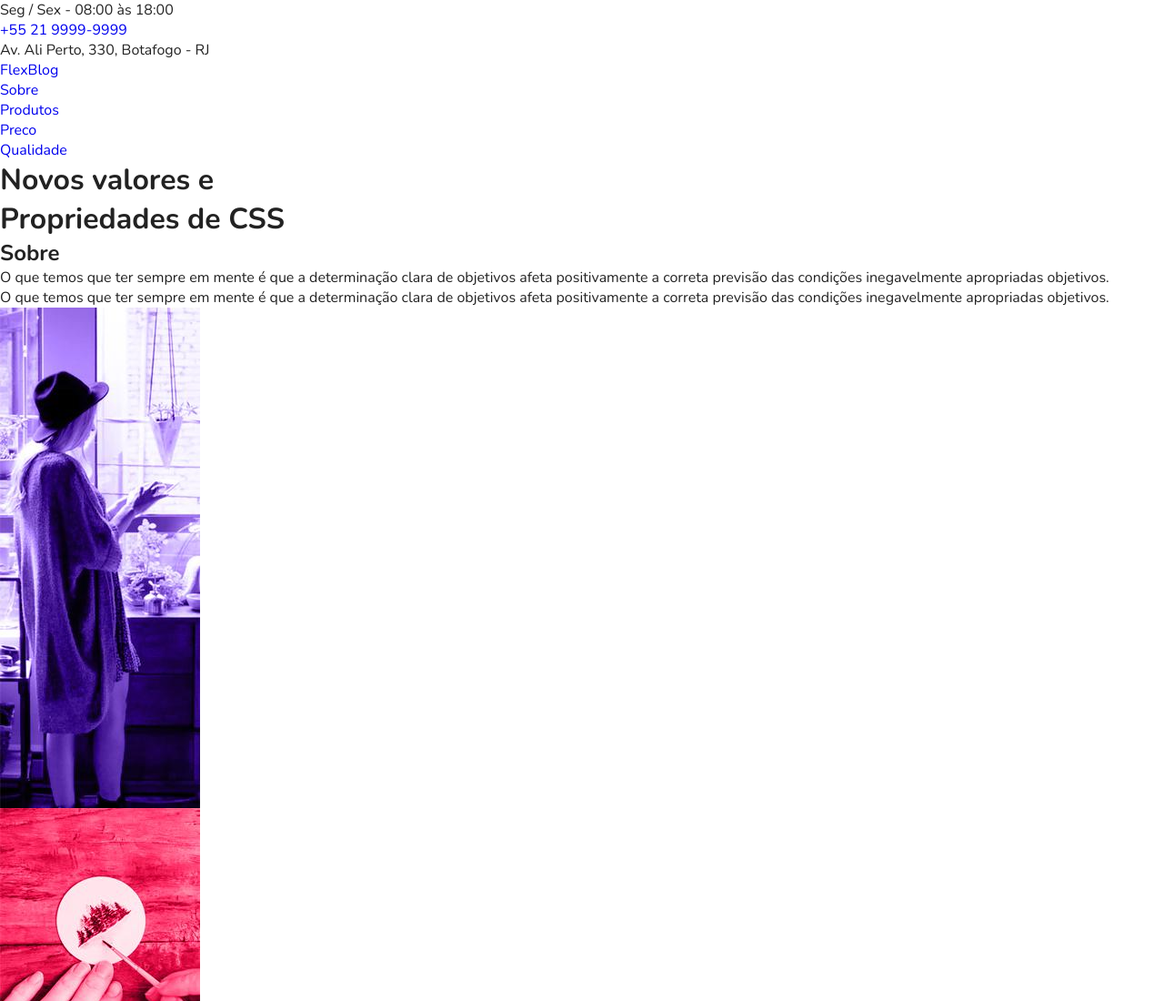
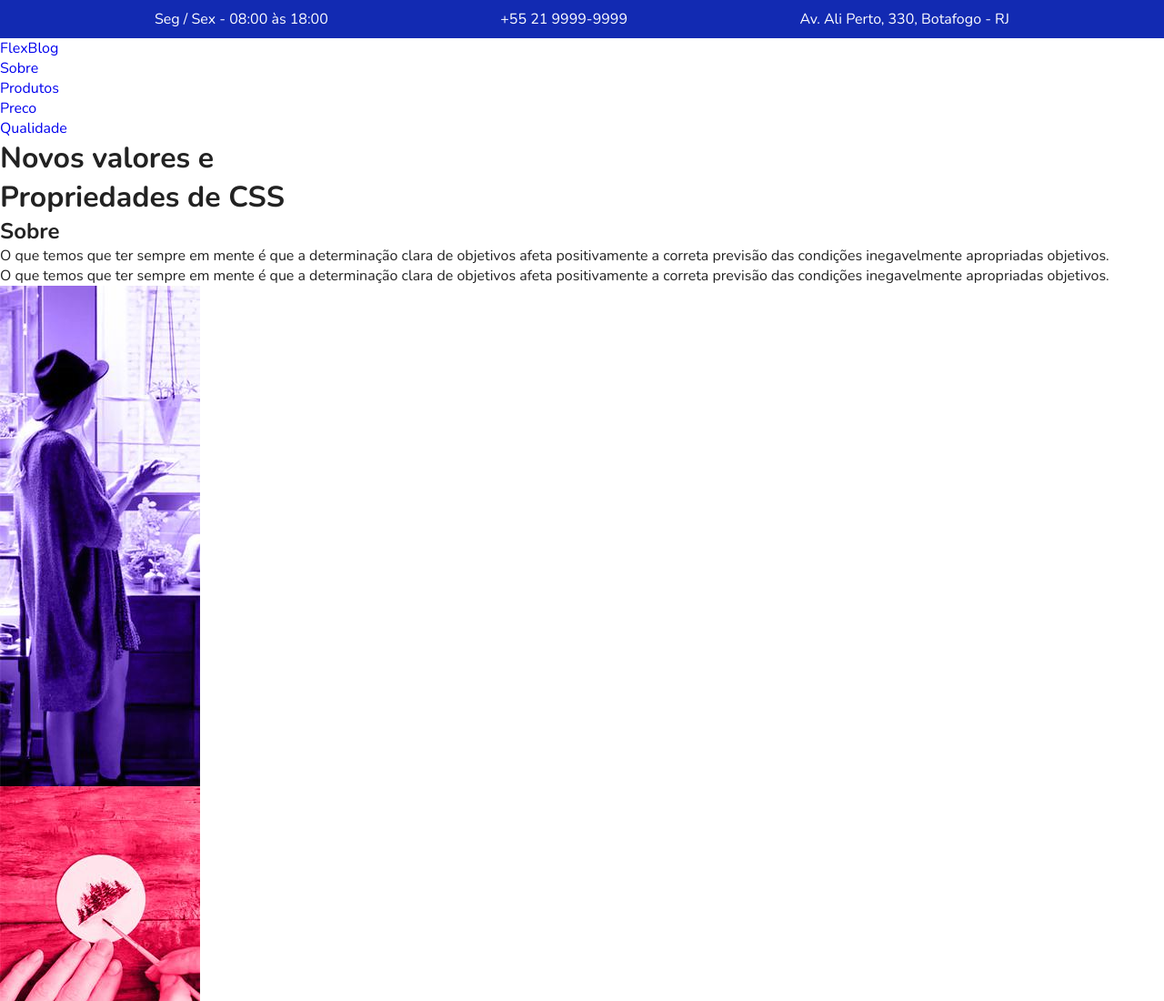
Before and after one commit to VictorLoures/flexblog, a plain HTML site: page index.html in a window 1280 px wide. Shown: the top 1100 px of the page at 91% size. Drawn offline with nearby package versions, Linux system fonts and the light colour scheme.

Commit message:
superInfo

```diff
--- a/css/style.css
+++ b/css/style.css
@@ -30,3 +30,26 @@ img {
 * {
   box-sizing: border-box;
 }
+
+.superInfo-bg {
+  background: #122ab2;
+  color: #fff;
+}
+
+.superInfo a {
+  color: #fff;
+}
+
+.superInfo {
+  display: flex;
+  justify-content: space-between;
+  max-width: 960px;
+  margin: 0 auto;
+  flex-wrap: wrap;
+  padding-top: 10px;
+}
+
+.superInfo p,
+.superInfo a {
+  margin: 0 10px 10px 10px;
+}
```
